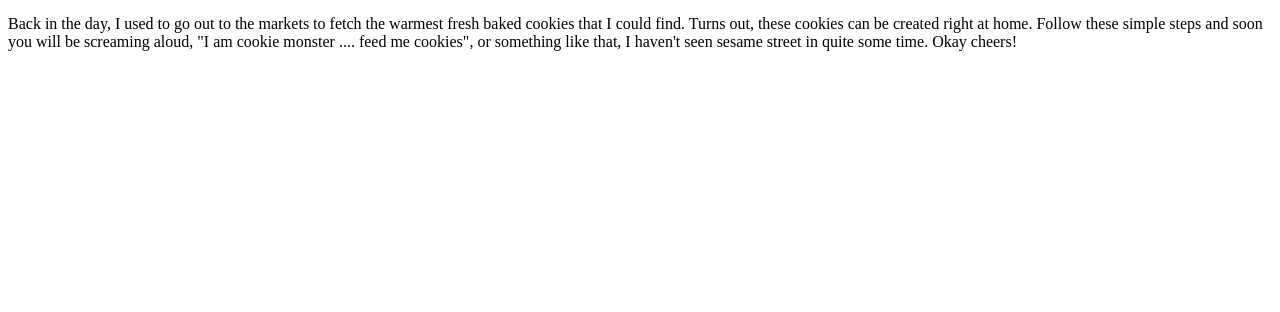
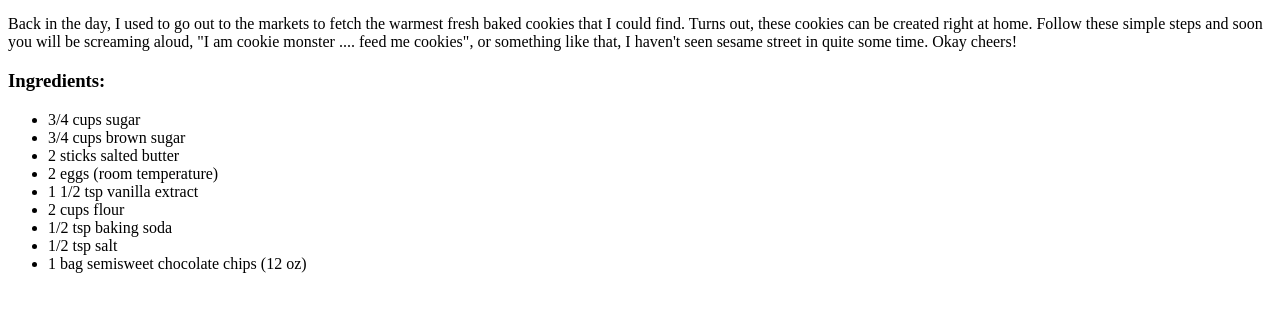
Before and after one commit to oggmilk/odin-recipies, a plain HTML site: page recipies/cookies.html in a window 1280 px wide. Shown: the part 398-710 px from the top of the page. Drawn offline with Linux system fonts and the light colour scheme.

Commit message:
Adds cookie ingredients list

```diff
--- a/recipies/cookies.html
+++ b/recipies/cookies.html
@@ -9,4 +9,16 @@
         <img src="../images/cookies.jpg" width="360" alt="Two fresh baked cookies">
         <h3>Warm, melt in your mouth cookies that friends and family will be in love with!</h3>
         <p>Back in the day, I used to go out to the markets to fetch the warmest fresh baked cookies that I could find. Turns out, these cookies can be created right at home. Follow these simple steps and soon you will be screaming aloud, "I am cookie monster .... feed me cookies", or something like that, I haven't seen sesame street in quite some time. Okay cheers!</p>
+        <h3>Ingredients:</h3>
+            <ul>
+                <li>3/4 cups sugar</li>
+                <li>3/4 cups brown sugar</li>
+                <li>2 sticks salted butter</li>
+                <li>2 eggs (room temperature)</li>
+                <li>1 1/2 tsp vanilla extract</li>
+                <li>2 cups flour</li>
+                <li>1/2 tsp baking soda</li>
+                <li>1/2 tsp salt</li>
+                <li>1 bag semisweet chocolate chips (12 oz)</li>
+            </ul>
     </body>
```
